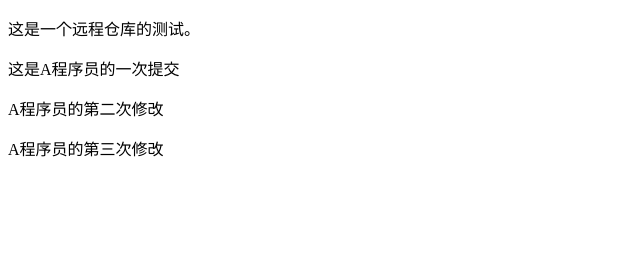
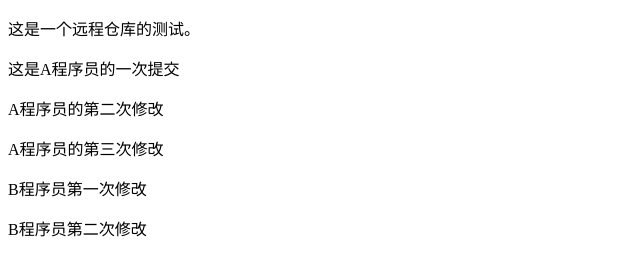
Before and after one commit to ConstancyMan/git-demo, a plain HTML site: page index.html in a window 1280 px wide. Shown: the whole page, without its empty margins (0-640 px from the left). Drawn offline with Linux system fonts and the light colour scheme.

Commit message:
程序员B第一次提交

```diff
--- a/index.html
+++ b/index.html
@@ -11,6 +11,8 @@
     <p>这是A程序员的一次提交</p>
     <p>A程序员的第二次修改</p>
     <p>A程序员的第三次修改</p>
+    <p>B程序员第一次修改</p>
+    <p>B程序员第二次修改</p>
   </div>
 </body>
 </html>
```
